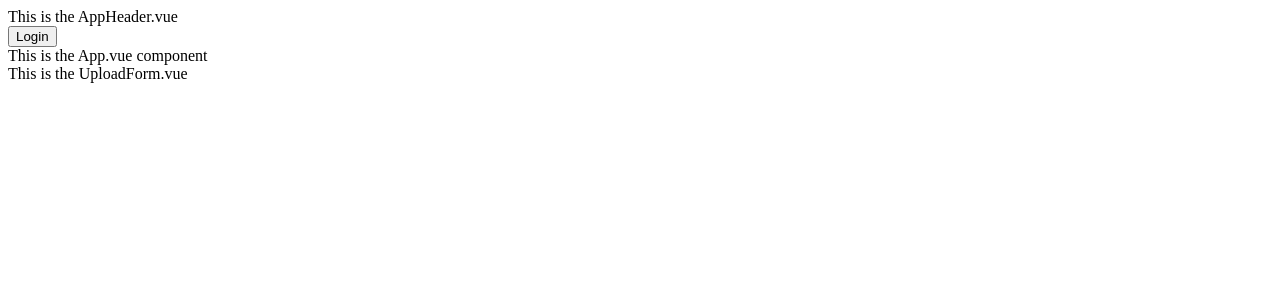
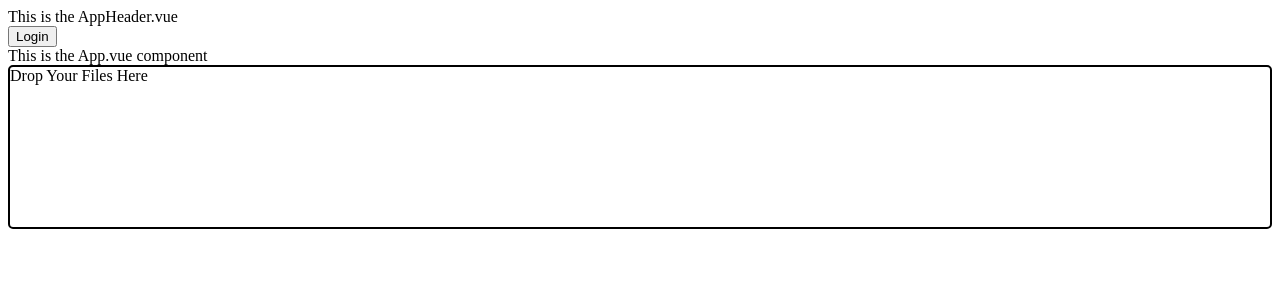
Before and after one commit to prathap442/Vuejs-pro2-oauth-based, a Vue app: page /upload in a window 1280 px wide. Shown: the top 300 px of the page. Built offline with nearby package versions, Linux system fonts and the light colour scheme.

Commit message:
upload images being added

```diff
--- a/src/App.vue
+++ b/src/App.vue
@@ -2,7 +2,9 @@
   <div id="root">
     <AppHeader></AppHeader>
     This is the App.vue component
-    <router-view></router-view>
+    <div class="ui container">
+      <router-view></router-view>
+    </div>
   </div>
 </template>
 <script>
--- a/src/api/imgur.js
+++ b/src/api/imgur.js
@@ -19,6 +19,7 @@ export default({
     })
     .then(function (response) {
       console.log(response);
+      return response;
     })
     .catch(function (error) {
       console.log("this is the catch block")
--- a/src/components/ImageList.vue
+++ b/src/components/ImageList.vue
@@ -8,11 +8,10 @@
   export default({
     name: 'ImageList',
     components: {
-
     },
     methods: mapActions(['fetchImages']),
     created() {
-      this.fetchImages();
+      this.fetchImages()
     }
   })
 </script>
--- a/src/components/UploadForm.vue
+++ b/src/components/UploadForm.vue
@@ -1,6 +1,7 @@
 <template>
-  <div>
-    This is the UploadForm.vue
+  <div class="dropper">
+    <input type="file" mutliple="true" />
+    <span>Drop Your Files Here</span>
   </div>
 </template>
 <script>
@@ -12,4 +13,15 @@ export default ({
 })
 </script>
 <style scoped>
+  .dropper{
+    height: 20vh;
+    border: 2px solid black;
+    border-radius: 5px;
+  }
+  input {
+    width: 100%;
+    height: 30vh;
+    position: absolute;
+    opacity: 0;
+  }
 </style>
--- a/src/store/modules/images.js
+++ b/src/store/modules/images.js
@@ -20,6 +20,7 @@ const actions = {
     const token = rootState.auth.token;//here we get the token
     console.log(`the token obtained is ${token}`);
     const response = api.fetchImages(token);
+    console.log("---------------------")
     console.log(response);
   }
 }
```
